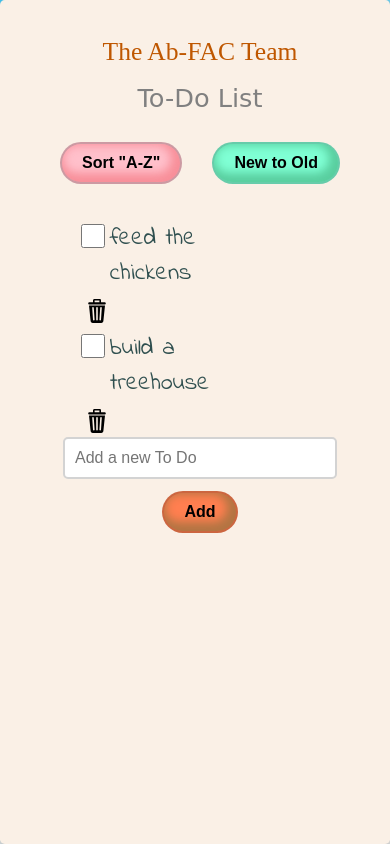
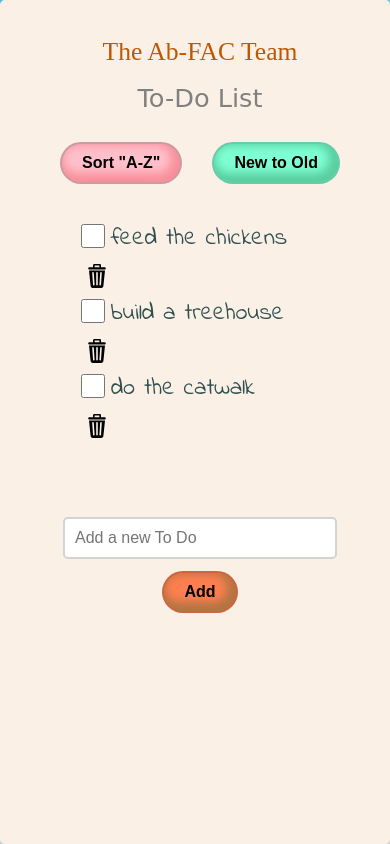
Before and after one commit to fac-13/ab-fac-todo, a website: page index.html in a window 390 px wide. Drawn offline with Linux system fonts and the light colour scheme; a web font is replaced by a local one.

Commit message:
Revert "Fix logic js issues"

```diff
--- a/style.css
+++ b/style.css
@@ -73,13 +73,11 @@ ul {
   font-family: "Indie Flower", cursive;
   font-size: 1.5em;
   color: darkslategrey;
-  max-width: 20rem;
-  word-wrap: break-word;
 }
 
 #todo-container {
   padding-left: 0;
-  height: 15rem;
+  height: 20rem;
   overflow: scroll;
 }
 
@@ -157,14 +155,9 @@ input[type="checkbox"]:checked {
     margin-right: 7%
 }
 
-@media screen and (max-width: 768px) {
-  html {
-      margin: 0;
-      overflow: auto;
-  }
+@media screen and (max-width: 500px) {
   body {
     margin: 0;
-    overflow: auto;
     padding: 0;
   }
   main {
@@ -179,7 +172,4 @@ input[type="checkbox"]:checked {
   h2 {
     font-size: 1.6em;
   }
-  ul {
-  max-width: 15rem;
-  }
 }
```
